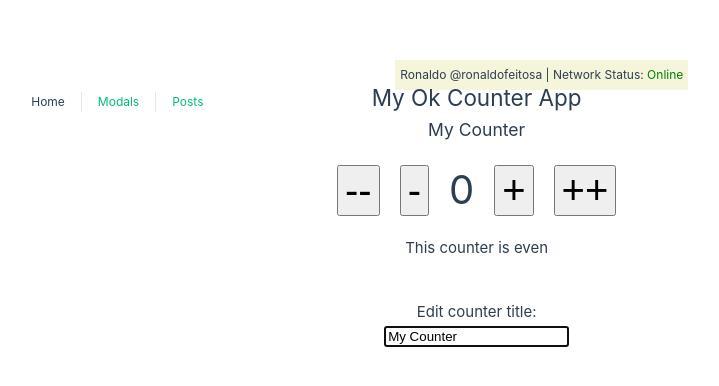
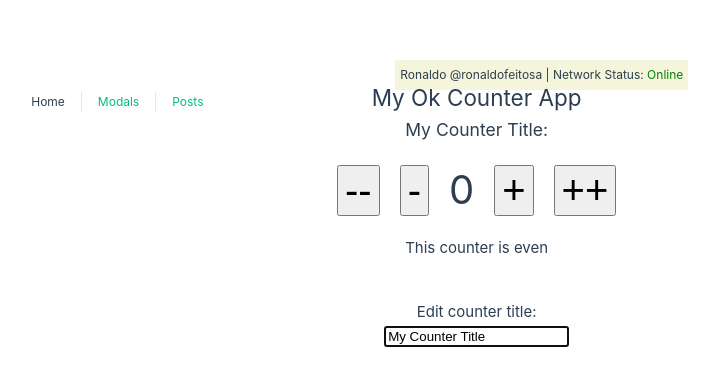
Before and after one commit to ronaldofjc/vue-composition-api-basics, a Vue app: page / in a window 1280 px wide. Shown: the part 186-572 px from the top of the page, without its empty margins (343-1062 px from the left). Built offline with nearby package versions, Linux system fonts and the light colour scheme.

Commit message:
state management with pinia

```diff
--- a/src/stores/counter.js
+++ b/src/stores/counter.js
@@ -1,12 +1,35 @@
 import { ref, computed } from 'vue'
 import { defineStore } from 'pinia'
 
-export const useCounterStore = defineStore('counter', () => {
-  const count = ref(0)
-  const doubleCount = computed(() => count.value * 2)
-  function increment() {
-    count.value++
+// export const useCounterStore = defineStore('counter', () => {
+//   const title = 'My Counter Title'
+//   const count = ref(0)
+//   const doubleCount = computed(() => count.value * 2)
+//   function increment() {
+//     count.value++
+//   }
+
+//   return { count, doubleCount, increment, title }
+// })
+
+export const useCounterStore = defineStore({
+  id: 'counter',
+  state: () => ({
+    count: 0,
+    title: 'My Counter Title'
+  }),
+  actions: {
+    increaseCounter(amount) {
+      this.count += amount
+    },
+    decreaseCounter(amount) {
+      this.count -= amount
+    }
+  },
+  getters: {
+    oddOrEven: (state) => {
+      if (state.count % 2 === 0) return 'even'
+      return 'odd'
+    }
   }
-
-  return { count, doubleCount, increment }
 })
--- a/src/views/HomeView.vue
+++ b/src/views/HomeView.vue
@@ -3,21 +3,21 @@
 
     <h2 ref="appTitleRef">{{ appTitle }}</h2>
 
-    <h3>{{ counterData.title }}</h3>
+    <h3>{{ counter.title }}:</h3>
 
     <div class="btn">
-      <button @click="decreaseCounter(2)" class="btn">--</button>
-      <button @click="decreaseCounter(1)" class="btn">-</button>
-      <span class="counter">{{ counterData.count }}</span>
-      <button @click="increaseCounter(1, $event)" class="btn">+</button>
-      <button @click="increaseCounter(2)" class="btn">++</button>
+      <button @click="counter.decreaseCounter(2)" class="btn">--</button>
+      <button @click="counter.decreaseCounter(1)" class="btn">-</button>
+      <span class="counter">{{ counter.count }}</span>
+      <button @click="counter.increaseCounter(1)" class="btn">+</button>
+      <button @click="counter.increaseCounter(2)" class="btn">++</button>
     </div>
 
-    <p>This counter is {{ oddOrEven }}</p>
+    <p>This counter is {{ counter.oddOrEven }}</p>
 
     <div class="edit">
       <h4>Edit counter title:</h4>
-      <input v-model="counterData.title" type="text" v-autofocus>
+      <input v-model="counter.title" type="text" v-autofocus>
     </div>
   </div>
 </template>
@@ -25,7 +25,7 @@
 <script setup>
   // imports
   import { onMounted, ref } from 'vue'
-  import { useCounter } from '../use/counter';
+  import { useCounterStore } from '@/stores/counter'
   import { vAutofocus } from '@/directives/vAutofocus'
 
   // app title
@@ -38,8 +38,7 @@
   })
 
   // counter
-  const { counterData, oddOrEven, increaseCounter, decreaseCounter } = useCounter()
-
+  const counter = useCounterStore()
 </script>
 
 <style>
--- a/src/views/PostsView.vue
+++ b/src/views/PostsView.vue
@@ -11,20 +11,22 @@
     <textarea v-autofocus />
     <div>
       <button
-        @click="increaseCounter(1)"
+        @click="counter.increaseCounter(1)"
         class="counter-button"
-        :class="{ 'yellow' : oddOrEven === 'odd' }">
-        {{ counterData.count }}
+        :class="{ 'yellow' : counter.oddOrEven === 'odd' }">
+        {{ counter.count }}
       </button>
     </div>
   </div>
 </template>
 
 <script setup>
+  // imports
   import { vAutofocus } from '@/directives/vAutofocus'
-  import { useCounter } from '../use/counter';
+  import { useCounterStore } from '@/stores/counter'
   import { ref } from '@vue/reactivity'
 
+  // posts
   const posts = ref([
     {
       id: 'id1',
@@ -41,7 +43,7 @@
   ])
 
   // counter
-  const { counterData, increaseCounter, oddOrEven } = useCounter()
+  const counter = useCounterStore()
 </script>
 
 <style scoped>
```
